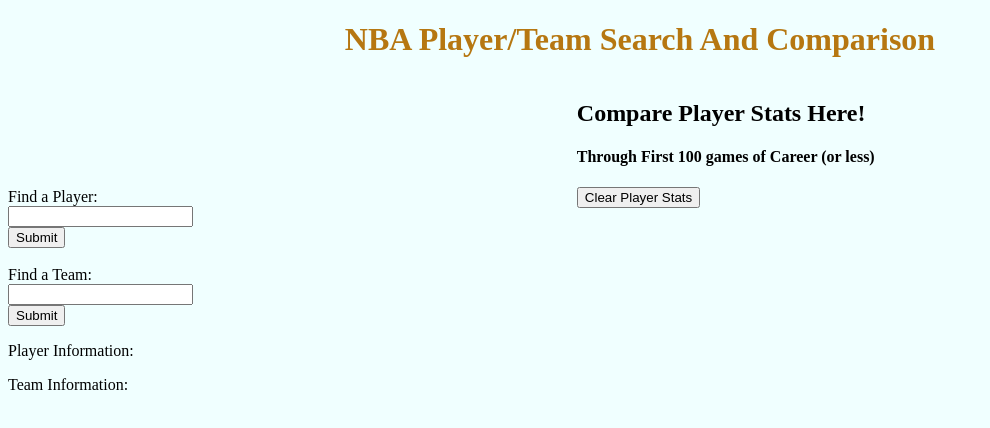
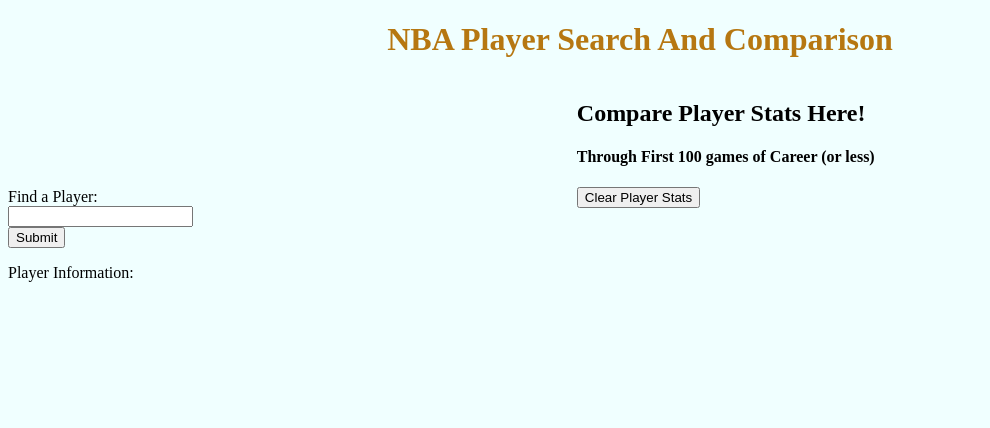
Before and after one commit to jasonbracco/phase-1-project, a plain HTML site: page index.html in a window 1280 px wide. Shown: the whole page, without its empty margins (0-990 px from the left). Drawn offline with Linux system fonts and the light colour scheme.

Commit message:
remove team search html

```diff
--- a/index.html
+++ b/index.html
@@ -10,7 +10,7 @@
     </head>
 
     <body>
-        <h1>NBA Player/Team Search And Comparison</h1>
+        <h1>NBA Player Search And Comparison</h1>
         <div class="row">
             <div id="column1" class="column left">
                 <br>
@@ -24,17 +24,8 @@
                     <input type="text" id="player-text" name="fname"><br>
                     <input type="submit" value="Submit">
                 </form>
-                <br>
-                <form id="team-search">
-                    <label for="team-selector">Find a Team:</label><br>
-                    <input type="text" id="team-text" name="lname"><br>
-                    <input type="submit" value="Submit">
-                </form>
                 <p id="returned-player">Player Information:
                   <ul id="player-list"></ul>
-                </p>
-                <p id="returned-team">Team Information:
-                  <ul id="team-list"></ul>
                 </p>
             </div>
             <div id="column2" class="column right">
```
